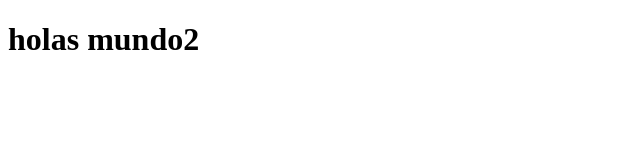
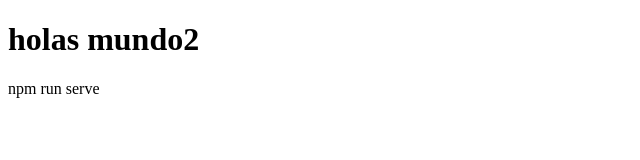
Before and after one commit to AntonioCorona-700/proyecto_git_library, a website: page public/index.html in a window 1280 px wide. Shown: the whole page, without its empty margins (0-640 px from the left). Drawn offline with Linux system fonts and the light colour scheme.

Commit message:
second committed

```diff
--- a/public/index.html
+++ b/public/index.html
@@ -10,3 +10,5 @@
     <h1>holas mundo2</h1>
 </body>
 </html>
+
+npm run serve
```
